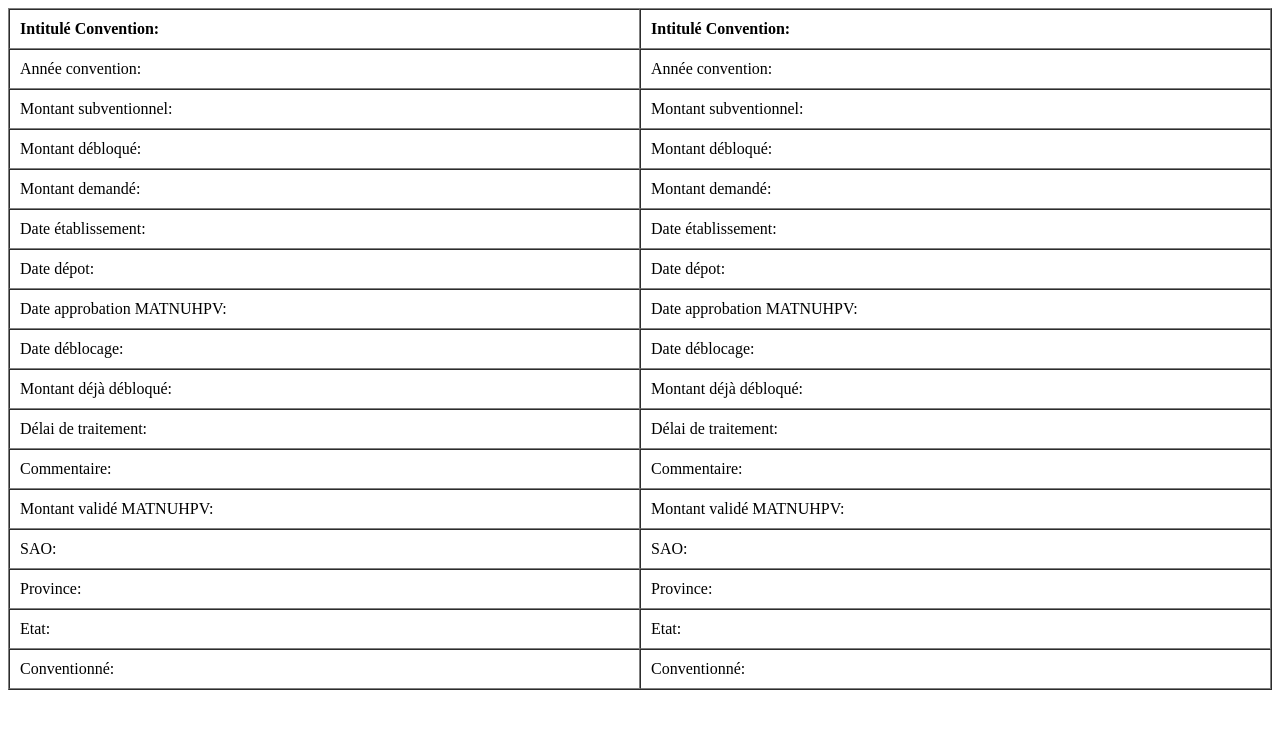
After one commit to SmailKou/pdf-handler, a PHP site: template templates/node.html.twig in a window 1280 px wide. The commit adds this page. Shown: the top 729 px of the page. Run offline with PHP 8.4, Linux system fonts and the light colour scheme; the template is opened without the code that fills it, so the values that code supplies are empty; some libraries are stand-ins or nearby versions.

Commit message:
Generating basic pdf

```diff
--- /dev/null
+++ b/templates/node.html.twig
@@ -0,0 +1,74 @@
+<link rel="stylesheet" href="assets/css/style.css">
+<div class="container">
+    <table class="main-table" border="1" cellpadding="10" cellspacing="0" width="100%">
+        <tr>
+            <td><b>Intitulé Convention:</b></td>
+            <td><b>Intitulé Convention:</b></td>
+        </tr>
+        <tr>
+            <td>Année convention:</td>
+            <td>Année convention:</td>
+        </tr>
+        <tr>
+            <td>Montant subventionnel:</td>
+            <td>Montant subventionnel:</td>
+        </tr>
+        <tr>
+            <td>Montant débloqué:</td>
+            <td>Montant débloqué:</td>
+        </tr>
+        <tr>
+            <td>Montant demandé:</td>
+            <td>Montant demandé:</td>
+        </tr>
+        <tr>
+            <td>Date établissement:</td>
+            <td>Date établissement:</td>
+        </tr>
+        <tr>
+            <td>Date dépot:</td>
+            <td>Date dépot:</td>
+        </tr>
+        <tr>
+            <td>Date approbation MATNUHPV:</td>
+            <td>Date approbation MATNUHPV:</td>
+        </tr>
+        <tr>
+            <td>Date déblocage:</td>
+            <td>Date déblocage:</td>
+        </tr>
+        <tr>
+            <td>Montant déjà débloqué:</td>
+            <td>Montant déjà débloqué:</td>
+        </tr>
+        <tr>
+            <td>Délai de traitement:</td>
+            <td>Délai de traitement:</td>
+        </tr>
+        <tr>
+            <td>Commentaire:</td>
+            <td>Commentaire:</td>
+        </tr>
+        <tr>
+            <td>Montant validé MATNUHPV:</td>
+            <td>Montant validé MATNUHPV:</td>
+        </tr>
+        <tr>
+            <td>SAO:</td>
+            <td>SAO:</td>
+        </tr>
+        <tr>
+            <td>Province:</td>
+            <td>Province:</td>
+        </tr>
+        <tr>
+            <td>Etat:</td>
+            <td>Etat:</td>
+        </tr>
+        <tr>
+            <td>Conventionné:</td>
+            <td>Conventionné:</td>
+        </tr>
+    </table>
+    <div class="white-space"></div>
+</div>
```
Also changed, not shown: public/index.php (+6 -5 lines), src/Kernel.php (deleted, +0 -11 lines), src/KernelInterface.php (deleted, +0 -8 lines), src/PdfGenerator.php (added, +30 -0 lines), src/PdfGeneratorInterface.php (added, +8 -0 lines), templates/assets/css/style.css (added).
